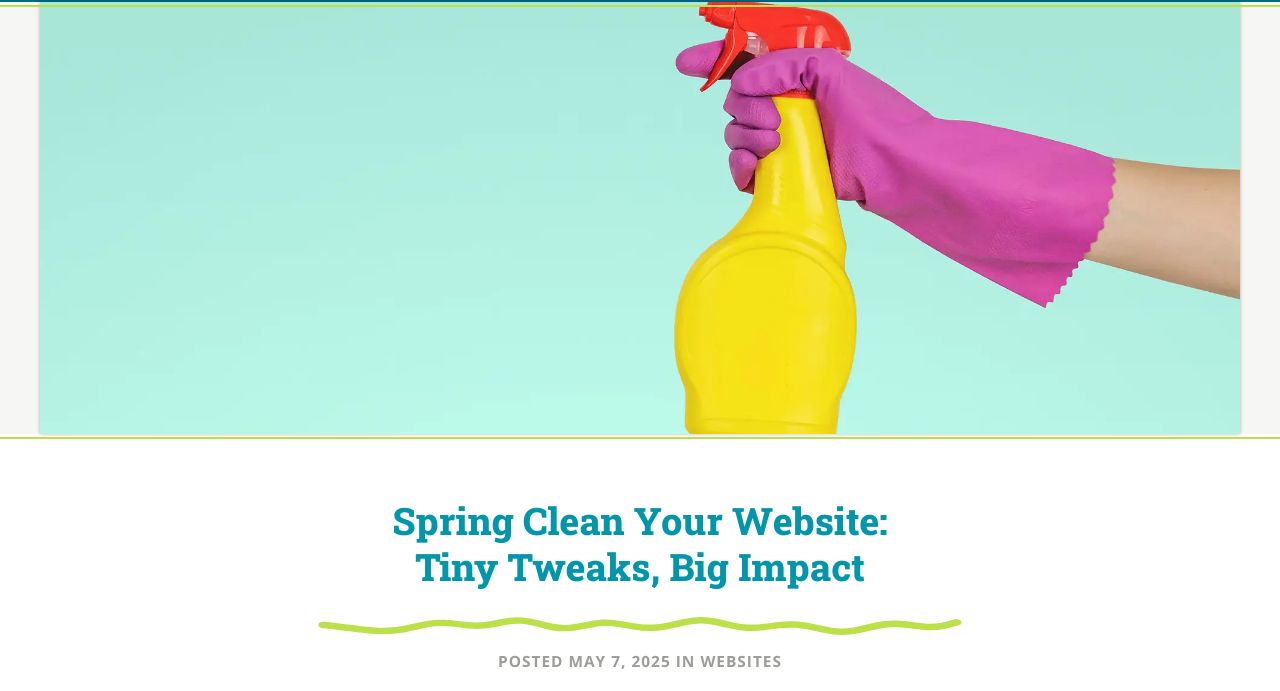
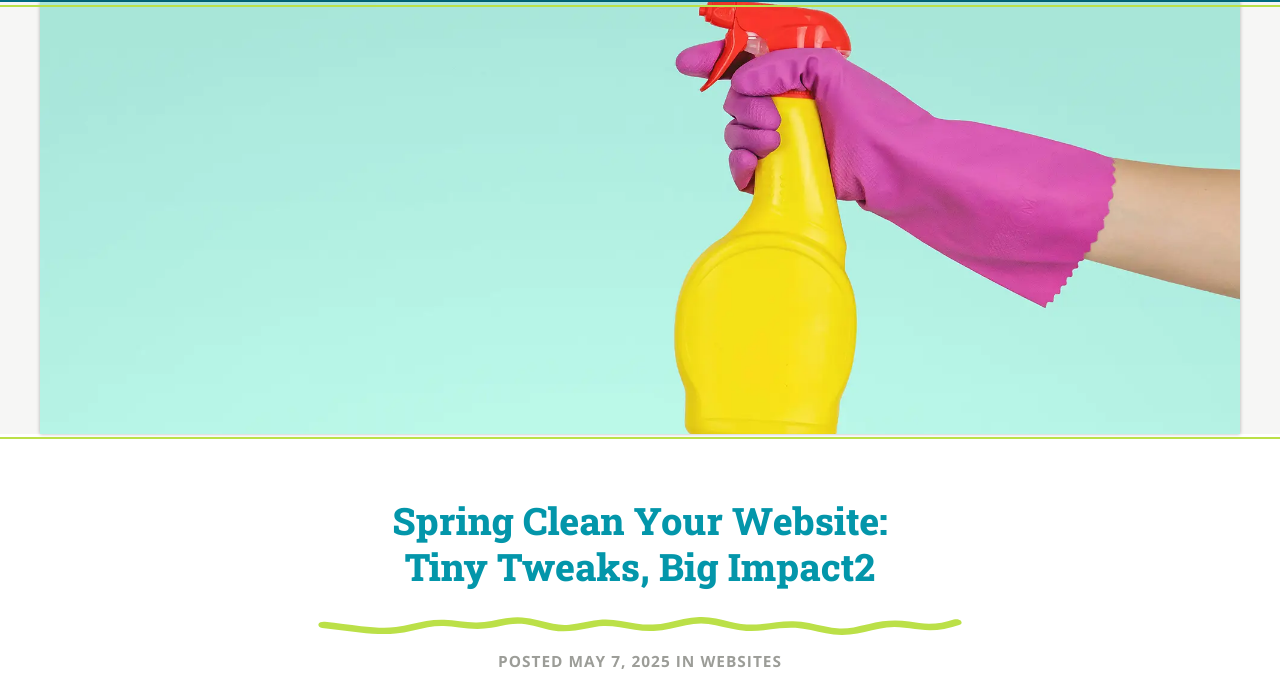
Before and after one commit to Ttesori/td-site, an Eleventy site: page src/blog/2025-spring-clean-your-website-tiny-tweaks-big-impact.md in a window 1280 px wide. Shown: the part 109-800 px from the top of the page. Built offline with nearby package versions, Linux system fonts and the light colour scheme; Eleventy itself is replaced by a stand-in of ours; files that its build step writes are made by us from their sources; what @11tyrocks/eleventy-plugin-lightningcss, jsdom, markdown-it-attrs would draw is missing.

Commit message:
Update Blog “2025-spring-clean-your-website-tiny-tweaks-big-impact”

```diff
--- a/src/blog/2025-spring-clean-your-website-tiny-tweaks-big-impact.md
+++ b/src/blog/2025-spring-clean-your-website-tiny-tweaks-big-impact.md
@@ -1,5 +1,5 @@
 ---
-title: "Spring Clean Your Website: Tiny Tweaks, Big Impact"
+title: "Spring Clean Your Website: Tiny Tweaks, Big Impact2"
 date: 2025-05-07T16:38:00.000Z
 post_img: /img/uploads/jeshoots-com-__zmnefoi3k-unsplash-copy.webp
 post_imgAlt: A hand with a cleaning glove and spray bottle on a teal background
```
